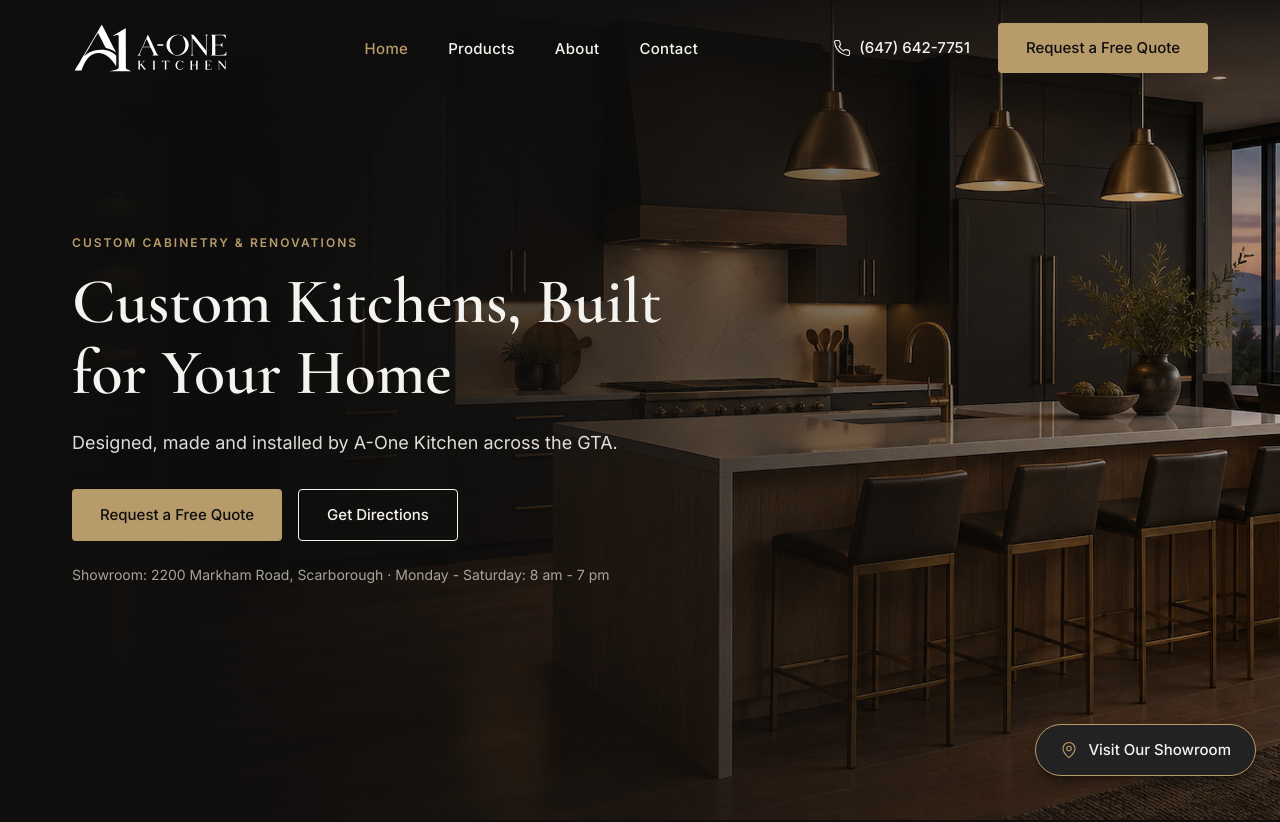
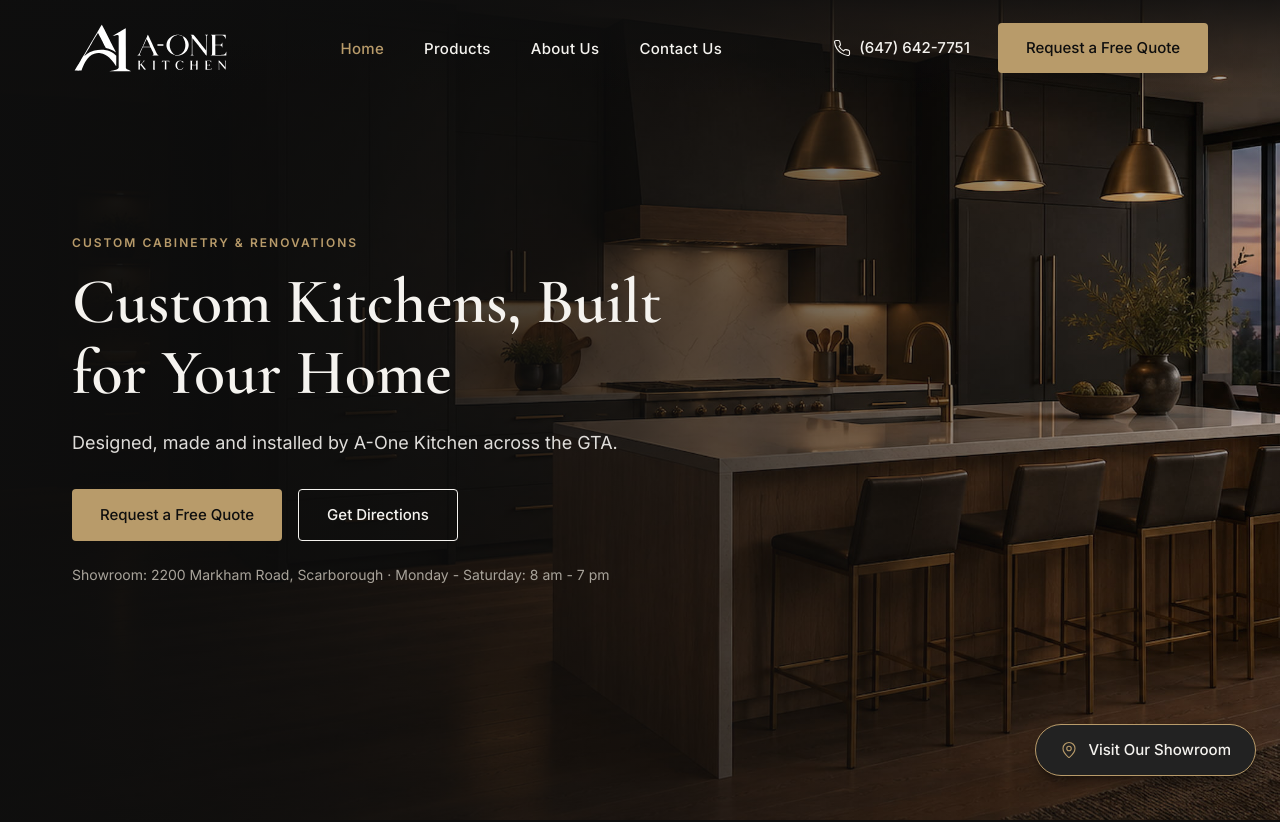
Before and after one commit to Abdallah-Divkar/kitchen-renovation-website, a Next.js app in the folder client/: page / in a window 1280 px wide. Shown: the top 822 px of the page. Built offline with nearby package versions, Linux system fonts and the light colour scheme.

Commit message:
refactor: rename nav labels to About Us and Contact Us

```diff
--- a/client/src/data/nav.js
+++ b/client/src/data/nav.js
@@ -8,8 +8,8 @@
 export const navLinks = [
   { label: "Home", href: "/" },
   { label: "Products", href: "/products" },
-  { label: "About", href: "/about" },
-  { label: "Contact", href: "/contact" },
+  { label: "About Us", href: "/about" },
+  { label: "Contact Us", href: "/contact" },
 ];
 
 /** Call-to-action shown in the header and mobile menu */
```
